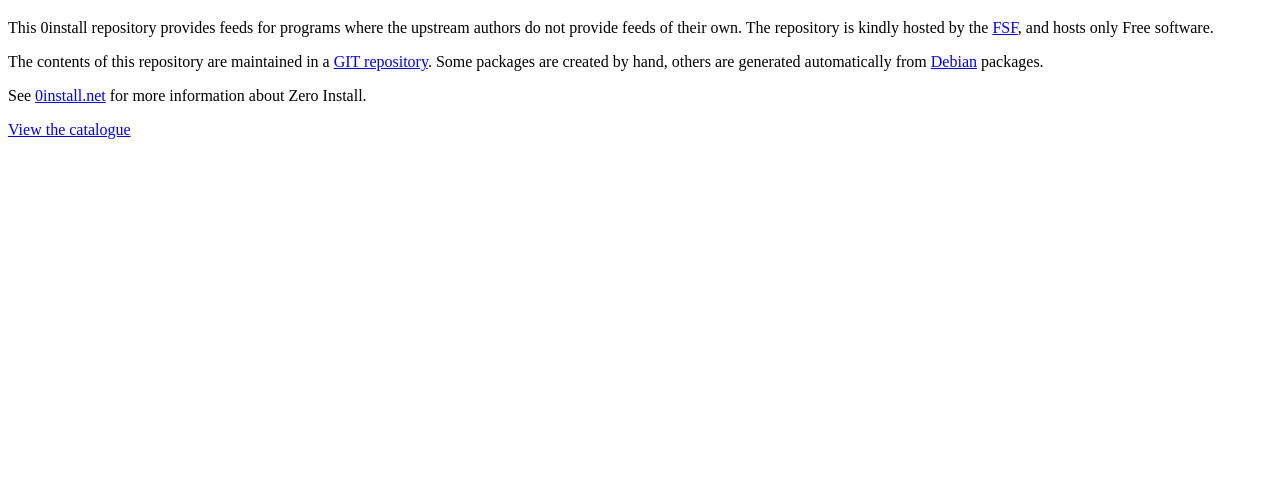
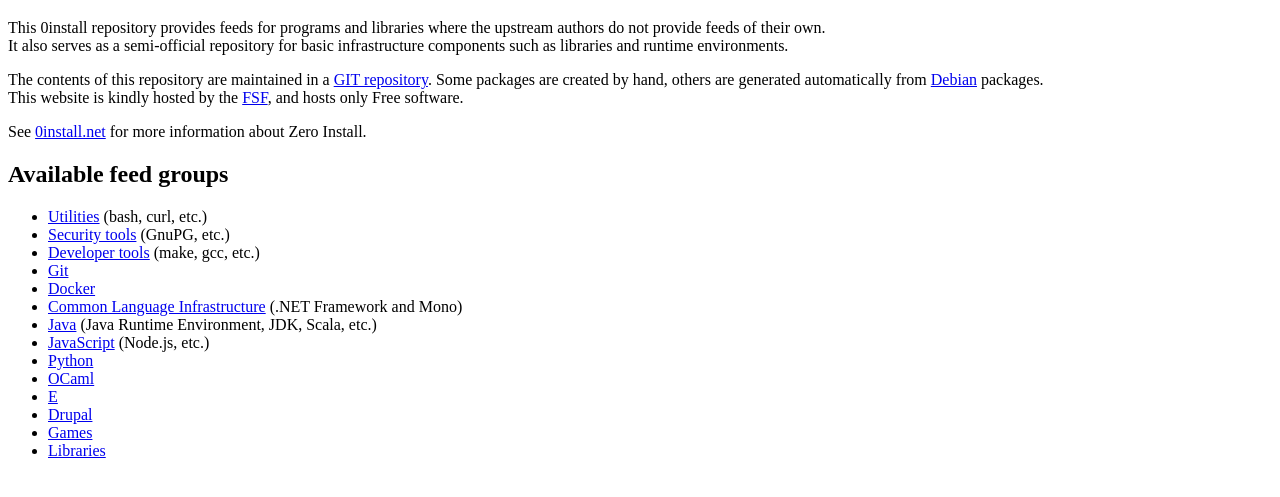
Before and after one commit to 0install/repo.roscidus.com, a plain HTML site: page index.html in a window 1280 px wide. Shown: the part 61-558 px from the top of the page. Drawn offline with Linux system fonts and the light colour scheme.

Commit message:
Improved main index.html

```diff
--- a/index.html
+++ b/index.html
@@ -6,16 +6,34 @@
   <body>
     <h1>repo.roscidus.com</h1>
     <p>
-    This 0install repository provides feeds for programs where the upstream authors do not provide feeds of their own.
-    The repository is kindly hosted by the <a href='http://www.fsf.org/'>FSF</a>, and hosts only Free software.
+    This 0install repository provides feeds for programs and libraries where the upstream authors do not provide feeds of their own.<br>
+    It also serves as a semi-official repository for basic infrastructure components such as libraries and runtime environments.
     </p>
     <p>
-    The contents of this repository are maintained in a <a href='https://github.com/0install/repo.roscidus.com'>GIT repository</a>. Some packages are created by hand, others are generated automatically from <a href='http://www.debian.org/'>Debian</a> packages.
+    The contents of this repository are maintained in a <a href="https://github.com/0install/repo.roscidus.com">GIT repository</a>. Some packages are created by hand, others are generated automatically from <a href="http://www.debian.org/">Debian</a> packages.<br>
+    This website is kindly hosted by the <a href="http://www.fsf.org/">FSF</a>, and hosts only Free software.
     </p>
     <p>
-    See <a href='http://0install.net'>0install.net</a> for more information about Zero Install.
+    See <a href="http://0install.net/">0install.net</a> for more information about Zero Install.
     </p>
 
-    <p><a href='catalog.xml'>View the catalogue</a></p>
+    <h2>Available feed groups</h2>
+
+    <ul>
+      <li><a href="utils/">Utilities</a> (bash, curl, etc.)</li>
+      <li><a href="security/">Security tools</a> (GnuPG, etc.)</li>
+      <li><a href="devel/">Developer tools</a> (make, gcc, etc.)</li>
+      <li><a href="git/">Git</a></li>
+      <li><a href="docker/">Docker</a></li>
+      <li><a href="cli/">Common Language Infrastructure</a> (.NET Framework and Mono)</li>
+      <li><a href="java/">Java</a> (Java Runtime Environment, JDK, Scala, etc.)</li>
+      <li><a href="javascript/">JavaScript</a> (Node.js, etc.)</li>
+      <li><a href="python/">Python</a></li>
+      <li><a href="ocaml/">OCaml</a></li>
+      <li><a href="e/">E</a></li>
+      <li><a href="drupal/">Drupal</a></li>
+      <li><a href="games/">Games</a></li>
+      <li><a href="lib/">Libraries</a></li>
+    </ul>
   </body>
 </html>
```
